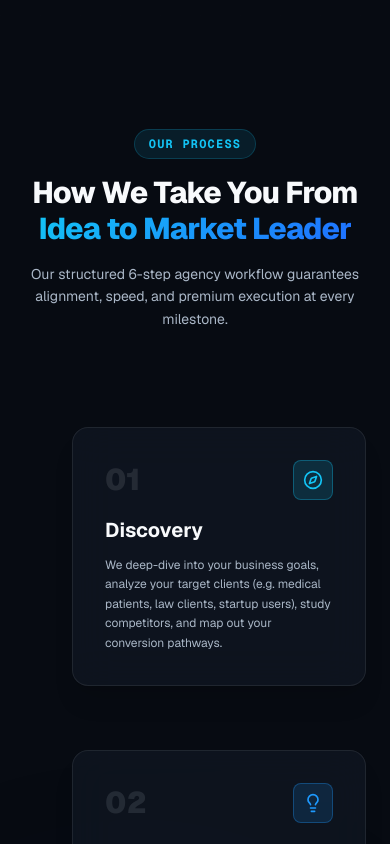
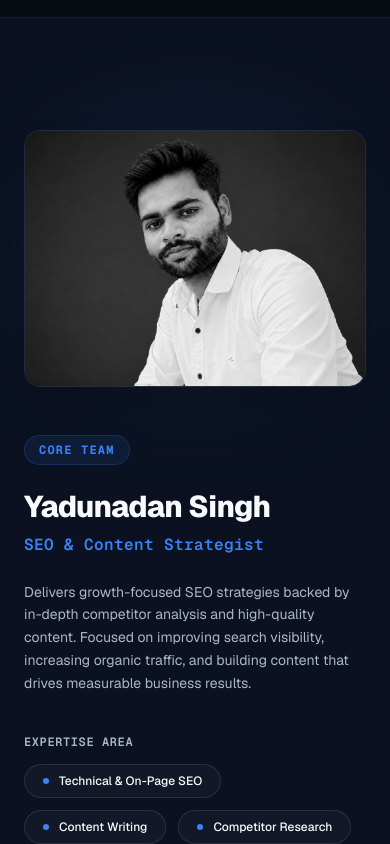
Before and after one commit to Aashutosh1947/noxiqo20, a Next.js app: page / in a window 390 px wide. Shown: the part 9020-9864 px from the top of the page. Built offline with nearby package versions, Linux system fonts and the light colour scheme.

Commit message:
feat: Add Yadunadan Singh core team member section immediately after Devendra Sahu section

```diff
--- a/src/app/page.tsx
+++ b/src/app/page.tsx
@@ -9,6 +9,7 @@ import Services from "@/components/Services";
 import WhyNoxiqo from "@/components/WhyNoxiqo";
 import AboutMe from "@/components/AboutMe";
 import TeamMember from "@/components/TeamMember";
+import TeamMemberYadunadan from "@/components/TeamMemberYadunadan";
 import Process from "@/components/Process";
 import Portfolio from "@/components/Portfolio";
 import Testimonials from "@/components/Testimonials";
@@ -70,6 +71,7 @@ export default function Home() {
           <WhyNoxiqo />
           <AboutMe />
           <TeamMember />
+          <TeamMemberYadunadan />
           <Process />
           <Portfolio />
           <Testimonials />
--- /dev/null
+++ b/src/components/TeamMemberYadunadan.tsx
@@ -0,0 +1,110 @@
+"use client";
+
+import { motion } from "framer-motion";
+
+export default function TeamMemberYadunadan() {
+  const containerVariants = {
+    hidden: {},
+    visible: {
+      transition: {
+        staggerChildren: 0.15,
+      },
+    },
+  };
+
+  const itemVariants = {
+    hidden: { opacity: 0, y: 30 },
+    visible: {
+      opacity: 1,
+      y: 0,
+      transition: {
+        duration: 0.8,
+        ease: [0.16, 1, 0.3, 1] as const,
+      },
+    },
+  };
+
+  return (
+    <section id="team-yadunadan" className="relative py-28 z-20 overflow-hidden bg-[#0B1120] border-t border-white/5">
+      {/* Background Grid Texture */}
+      <div className="absolute inset-0 grid-texture opacity-10 pointer-events-none" />
+
+      <div className="max-w-7xl mx-auto px-6">
+        <motion.div
+          variants={containerVariants}
+          initial="hidden"
+          whileInView="visible"
+          viewport={{ once: true, margin: "-150px" }}
+          className="grid grid-cols-1 lg:grid-cols-12 gap-12 lg:gap-16 items-center"
+        >
+          {/* Portrait Column (Left Side on Desktop, First on Mobile) */}
+          <motion.div
+            variants={itemVariants}
+            className="relative flex items-center justify-center lg:col-span-5 order-first"
+          >
+            {/* Soft Blue Glow behind the image */}
+            <div className="absolute inset-0 w-[85%] h-[85%] rounded-full bg-[#3B82F6]/15 blur-[70px] top-1/2 left-1/2 -translate-x-1/2 -translate-y-1/2 pointer-events-none" />
+
+            {/* Portrait Frame */}
+            <div className="relative group overflow-hidden rounded-[16px] border border-white/10 shadow-2xl w-full max-w-sm sm:max-w-md lg:max-w-full">
+              <img
+                src="/team-yadunadan.jpg"
+                alt="Yadunadan Singh"
+                className="w-full h-auto object-cover rounded-[16px] transition-all duration-700 ease-out scale-100 hover:scale-[1.02] filter grayscale group-hover:grayscale-0"
+              />
+              <div className="absolute inset-0 bg-gradient-to-t from-[#0B1120]/60 via-transparent to-transparent opacity-0 group-hover:opacity-100 transition-opacity duration-500 pointer-events-none" />
+            </div>
+          </motion.div>
+
+          {/* Content Column (Right Side on Desktop, Second on Mobile) */}
+          <motion.div
+            variants={itemVariants}
+            className="flex flex-col justify-center gap-6 lg:col-span-7"
+          >
+            {/* Label */}
+            <span className="text-xs font-mono font-bold tracking-widest text-[#3B82F6] uppercase bg-[#3B82F6]/10 px-3.5 py-1.5 rounded-full border border-[#3B82F6]/20 self-start">
+              CORE TEAM
+            </span>
+
+            {/* Typography Heading & Subheading */}
+            <div className="flex flex-col gap-2">
+              <h2 className="text-3xl md:text-5xl font-sans font-extrabold tracking-tight text-white">
+                Yadunadan Singh
+              </h2>
+              <h3 className="text-base md:text-lg font-mono text-[#3B82F6] font-semibold tracking-wide">
+                SEO &amp; Content Strategist
+              </h3>
+            </div>
+
+            {/* Description */}
+            <p className="text-sm md:text-base text-gray-text leading-relaxed max-w-xl font-sans">
+              Delivers growth-focused SEO strategies backed by in-depth competitor analysis and high-quality content. Focused on improving search visibility, increasing organic traffic, and building content that drives measurable business results.
+            </p>
+
+            {/* Skills section styled as glassmorphic badges */}
+            <div className="mt-4 flex flex-col gap-3.5">
+              <h4 className="text-xs font-mono text-gray-text uppercase tracking-wider font-semibold">
+                Expertise Area
+              </h4>
+              <div className="flex flex-wrap gap-3">
+                {[
+                  "Technical & On-Page SEO",
+                  "Content Writing",
+                  "Competitor Research"
+                ].map((skill) => (
+                  <div
+                    key={skill}
+                    className="flex items-center gap-2.5 px-4.5 py-2 rounded-full bg-white/[0.03] border border-white/10 hover:border-[#3B82F6]/40 hover:bg-[#3B82F6]/5 transition-all duration-300 text-xs sm:text-sm text-white font-medium interactive-hover select-none"
+                  >
+                    <span className="w-1.5 h-1.5 rounded-full bg-[#3B82F6]" />
+                    <span>{skill}</span>
+                  </div>
+                ))}
+              </div>
+            </div>
+          </motion.div>
+        </motion.div>
+      </div>
+    </section>
+  );
+}
```
Also changed, not shown: public/team-yadunadan.jpg (added).
